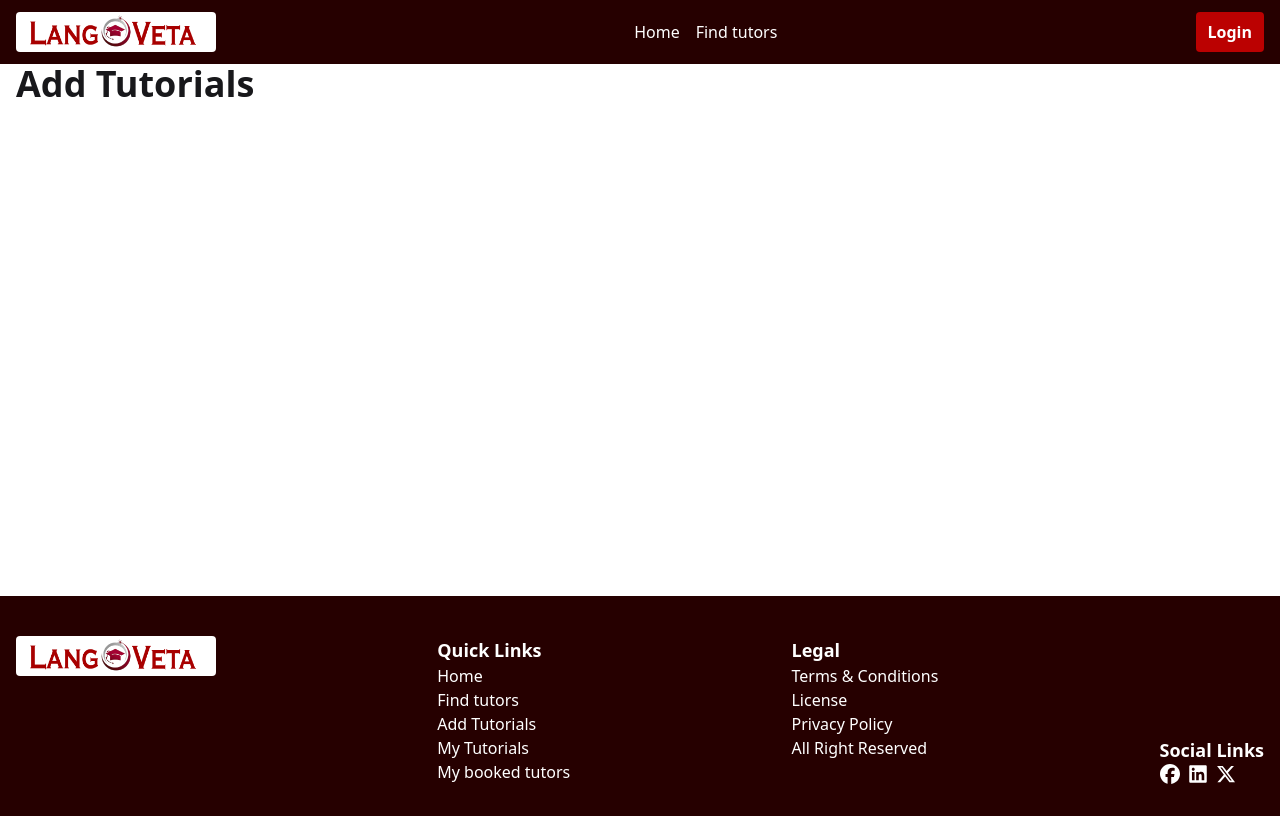
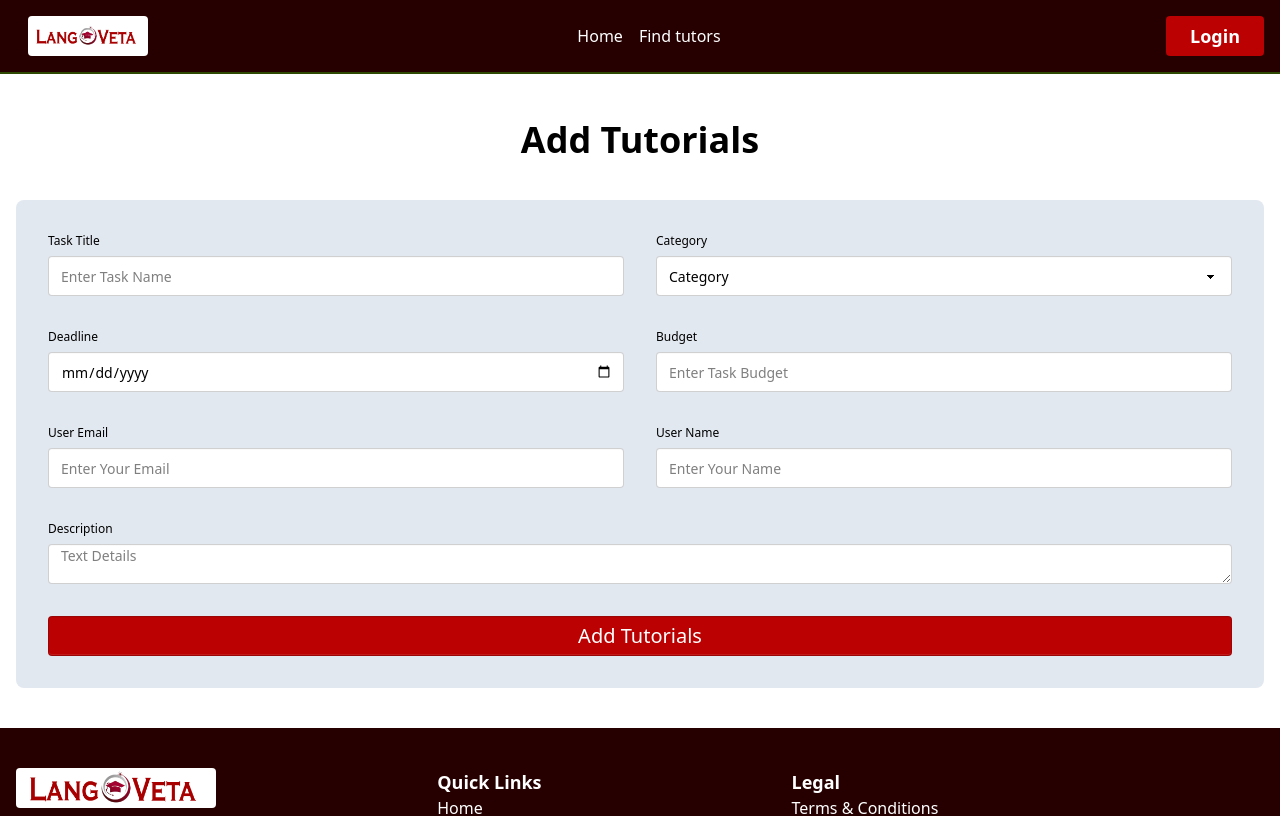
Before and after one commit to MizanRbf/langveta-client, a React (Vite) app: page /addTutorials in a window 1280 px wide. Shown: the top 816 px of the page. Built offline with nearby package versions, Linux system fonts and the light colour scheme; no server answers.

Commit message:
navbar menubar with menu icon added in navbar for small device

```diff
--- a/package.json
+++ b/package.json
@@ -14,7 +14,10 @@
     "firebase": "^11.8.1",
     "react": "^19.1.0",
     "react-dom": "^19.1.0",
-    "react-icons": "^5.5.0"
+    "react-helmet": "^6.1.0",
+    "react-icons": "^5.5.0",
+    "react-tooltip": "^5.28.1",
+    "sweetalert2": "^11.22.0"
   },
   "devDependencies": {
     "@eslint/js": "^9.25.0",
--- a/src/Layouts/RootLayouts/AuthLayouts/Login.jsx
+++ b/src/Layouts/RootLayouts/AuthLayouts/Login.jsx
@@ -33,7 +33,9 @@ const Login = () => {
         <div className="w-60 mx-auto">
           <img src="/assets/logo2.png" alt="" />
         </div>
-        <h2 className="text-center">Login Your Account</h2>
+        <div className="bg-primary text-white py-4 rounded-sm">
+          <h2 className="text-center">Login Your Account</h2>
+        </div>
         <hr className="text-[#e5e5e5] my-4" />
         <form onSubmit={handleLogin} className="fieldset">
           {/* Email */}
--- a/src/Layouts/RootLayouts/AuthLayouts/Register.jsx
+++ b/src/Layouts/RootLayouts/AuthLayouts/Register.jsx
@@ -38,7 +38,9 @@ const Register = () => {
         <div className="w-60 mx-auto">
           <img src="/assets/logo2.png" alt="" />
         </div>
-        <h2 className="text-center">Register Your Account</h2>
+        <div className="bg-primary text-white py-4 rounded-sm">
+          <h2 className="text-center">Register Your Account</h2>
+        </div>
         <hr className="my-4 text-[#e5e5e5]" />
         {/* Form */}
         <form onSubmit={handleRegister} className="fieldset">
--- a/src/Layouts/RootLayouts/AuthLayouts/SocialLogin.jsx
+++ b/src/Layouts/RootLayouts/AuthLayouts/SocialLogin.jsx
@@ -21,7 +21,7 @@ const SocialLogin = ({ from }) => {
     <div>
       <button
         onClick={handleGoogleLogin}
-        className="btn bg-white text-black border-primary"
+        className="btn bg-white text-black border-primary w-full hover:bg-slate-100"
       >
         <svg
           aria-label="Google logo"
--- a/src/Pages/AddTutorials/AddTutorials.jsx
+++ b/src/Pages/AddTutorials/AddTutorials.jsx
@@ -1,9 +1,141 @@
-import React from "react";
+import React, { useState } from "react";
+import { Helmet } from "react-helmet";
+import { useNavigate } from "react-router";
+import Swal from "sweetalert2";
 
 const AddTutorials = () => {
+  const navigate = useNavigate();
+  const [tasks, setTasks] = useState([]);
+
+  // Handle Add Tasks
+  const handleAddTask = (e) => {
+    e.preventDefault();
+    const form = e.target;
+    const formData = new FormData(form);
+    const newTask = Object.fromEntries(formData.entries());
+
+    // Create Task Collection in DB
+    fetch("https://skilnado-server.vercel.app/tasks", {
+      method: "POST",
+      headers: {
+        "content-type": "application/json",
+      },
+      body: JSON.stringify(newTask),
+    })
+      .then((res) => res.json())
+      .then((data) => {
+        console.log("after adding tasks to db", data);
+
+        if (data.insertedId) {
+          Swal.fire({
+            position: "top-end",
+            icon: "success",
+            title: "Task Added Successfully!",
+            showConfirmButton: false,
+            timer: 1500,
+          });
+          newTask._id = data.insertedId;
+          const newTasks = [...tasks, newTask];
+          setTasks(newTasks);
+          form.reset();
+          navigate("/myPostedTasks");
+        }
+      });
+  };
+
   return (
-    <div className="max-w-[1400px] mx-auto px-4 mt-[64px]">
-      <h1>Add Tutorials</h1>
+    <div className="pt-30">
+      <div className="mb-10 text-black px-4 max-w-[1400px] mx-auto">
+        {/* <Helmet>
+          <title>Langveta || Add Tutorials</title>
+        </Helmet> */}
+        {/* Content */}
+        <div className="text-center mb-10">
+          <h1 className="mb-4 text-center rounded-tr-4xl rounded-tl-4xl rounded-bl-sm rounded-br-sm">
+            Add Tutorials
+          </h1>
+        </div>
+
+        {/* Form */}
+        <form onSubmit={handleAddTask} className="bg-slate-200 p-4 rounded-lg">
+          <div className="grid grid-cols-1 md:grid-cols-2">
+            <fieldset className="fieldset border-base-300 rounded-box w-full p-4">
+              <label className="label text-black">Task Title</label>
+              <input
+                type="text"
+                name="taskTitle"
+                className="input w-full"
+                placeholder="Enter Task Name"
+              />
+            </fieldset>
+            <fieldset className="fieldset  border-base-300 rounded-box w-full p-4">
+              <label className="label text-black">Category</label>
+              <select
+                defaultValue="Category"
+                name="category"
+                className="select w-full"
+              >
+                <option disabled={true}>Category</option>
+                <option>Web Development</option>
+                <option>Design</option>
+                <option>Writing</option>
+                <option>Marketing</option>
+              </select>
+            </fieldset>
+            <fieldset className="fieldset  border-base-300 rounded-box w-full p-4">
+              <label className="label text-black">Deadline</label>
+              <input type="date" name="deadline" className="input w-full" />
+            </fieldset>
+            {/* Budget */}
+            <fieldset className="fieldset  border-base-300 rounded-box w-full p-4">
+              <label className="label text-black">Budget</label>
+              <input
+                type="text"
+                name="budget"
+                className="input w-full"
+                placeholder="Enter Task Budget"
+              />
+            </fieldset>
+            <fieldset className="fieldset  border-base-300 rounded-box w-full p-4">
+              <label className="label text-black">User Email</label>
+              <input
+                type="email"
+                name="email"
+                className="input w-full"
+                placeholder="Enter Your Email"
+              />
+            </fieldset>
+            <fieldset className="fieldset  border-base-300 rounded-box w-full p-4">
+              <label className="label text-black">User Name</label>
+              <input
+                type="text"
+                name="name"
+                className="input w-full"
+                placeholder="Enter Your Name"
+              />
+            </fieldset>
+          </div>
+          {/* Description */}
+          <fieldset className="fieldset  border-base-300 rounded-box w-full p-4">
+            <label className="label text-black">Description</label>
+            <textarea
+              type="text"
+              name="description"
+              className="input w-full"
+              placeholder="Text Details"
+            />
+          </fieldset>
+
+          {/* Button */}
+          <fieldset className="fieldset  rounded-box w-full p-4 ">
+            <input
+              type="submit"
+              className="input w-full font text-white bg-primary text-xl cursor-pointer"
+              value="Add Tutorials"
+            />
+          </fieldset>
+        </form>
+      </div>
     </div>
   );
 };
--- a/src/Shared/Navbar.jsx
+++ b/src/Shared/Navbar.jsx
@@ -1,29 +1,76 @@
-import { NavLink, useNavigate } from "react-router";
-import useAuth from "../Hooks/useAuth";
+import React, { useContext, useState } from "react";
+import { Link, NavLink, useNavigate } from "react-router";
+import { AuthContext } from "../Provider/AuthContext";
+import { Tooltip } from "react-tooltip";
+import { GiHamburgerMenu } from "react-icons/gi";
+import { RxCross2 } from "react-icons/rx";
+// import DarkMode from "./DarkMode";
 
 const Navbar = () => {
-  const { user, logOutUser } = useAuth();
+  const { user, logOut } = useContext(AuthContext);
   const navigate = useNavigate();
+  const [open, setOpen] = useState(false);
 
-  // Handle Logout
-  const handleLogout = () => {
-    logOutUser()
-      .then()
-      .catch((error) => console.log(error));
+  // sign out
+  const handleSignOut = () => {
+    logOut()
+      .then(() => {
+        console.log("signOut successfully");
+        navigate("/auth/login");
+      })
+      .catch((error) => {
+        console.log(error.message);
+      });
   };
+
   return (
-    <div className="bg-secondary py-3 fixed top-0 right-0 left-0 z-9">
-      <nav className="flex justify-between max-w-[1800px] mx-auto items-center px-4">
+    <div className="bg-secondary text-black border-2 border-b-[#3bb90565] border-x-0 border-t-0 py-4 fixed top-0 right-0 left-0 z-9">
+      <div className="flex justify-between items-center max-w-[1800px] mx-auto px-4">
+        {/* Logo */}
+        <div className="flex items-center gap-3 relative">
+          {/* Responsive Menubar */}
+          <span onClick={() => setOpen(!open)}>
+            {open ? (
+              <RxCross2 className="text-primary cursor-pointer  lg:hidden text-2xl" />
+            ) : (
+              <GiHamburgerMenu className="text-primary cursor-pointer lg:hidden text-2xl" />
+            )}
+          </span>
           {/* Company Logo */}
           <div>
             <img
-            className="w-50 bg-white rounded-sm"
+              className="w-30 bg-white rounded-sm py-2"
               src="/assets/logo2.png"
               alt=""
             />
           </div>
+          <ul
+            className={`top-13 left-0 absolute p-1 shadow bg-[#0e2b01] border-2 border-[#3bb90565] *:hover:bg-white *:hover:text-black *:hover:duration-300 rounded-md text-lg font-bold text-white space-y-2 z-9 ${
+              !open ? "hidden" : "block"
+            }`}
+          >
+            <li>
+              <Link to="/">Home</Link>
+            </li>
+            <li>
+              <Link to="/findTutors">Find Tutors</Link>
+            </li>
+            <li>
+              <Link to="/addTutorials">Add Tutorials</Link>
+            </li>
+            <li>
+              <Link to="/myTutorials">My Tutorials</Link>
+            </li>
+            <li>
+              <Link to="/myBookedTutors">My Booked Tutors</Link>
+            </li>
+          </ul>
+        </div>
+
+        {/* Menubar for Large Device */}
+
         {/* NavLinks */}
-        <div className="space-x-4 text-white">
+        <div className="space-x-4 text-white hidden lg:block">
           <NavLink to="/">Home</NavLink>
 
           <NavLink to="/findTutors">Find tutors</NavLink>
@@ -40,29 +87,50 @@ const Navbar = () => {
           )}
         </div>
 
-        {/* Authentication */}
-        <div className="flex gap-2">
+        {/* Login Info */}
+        <div className="flex gap-4 items-center">
+          {/* <div className="bg-white rounded-4xl p-1 rounded-">
+            <DarkMode></DarkMode>
+          </div> */}
           {/* User Info */}
+          <div>
             {user && (
+              <a className="my-anchor-element">
+                <div className="relative group cursor-pointer ring-primary ring-2 ring-offset-2 rounded-full">
                   <img
-              className="w-10 rounded-full h-10 ring-2"
-              src={user?.photoURL}
-              alt=""
+                    className=" rounded-full min-w-[30px] md:min-w-[35px] h-[30px] md:h-[35px]"
+                    src={user.photoURL}
+                    alt="User"
                   />
+                </div>
+
+                <Tooltip anchorSelect=".my-anchor-element" place="left">
+                  <p>{user?.displayName || "User"}</p>
+                </Tooltip>
+              </a>
             )}
-
-          {/* Login & LogOut Button */}
+          </div>
+          {/* Log Button */}
+          <div>
             {user ? (
-            <button className="button" onClick={handleLogout}>
+              <button
+                onClick={handleSignOut}
+                to=""
+                className="bg-primary rounded-sm text-sm md:text-lg py-1 md:py-2 px-2 md:px-6 font-bold text-white"
+              >
                 Logout
               </button>
             ) : (
-            <button className="button" onClick={() => navigate("/Login")}>
+              <Link
+                to="/auth/login"
+                className="bg-primary rounded-sm text-sm md:text-lg py-1 md:py-2 px-2 md:px-6 font-bold text-white"
+              >
                 Login
-            </button>
+              </Link>
             )}
           </div>
-      </nav>
+        </div>
+      </div>
     </div>
   );
 };
--- a/src/main.jsx
+++ b/src/main.jsx
@@ -4,6 +4,7 @@ import "./index.css";
 import { RouterProvider } from "react-router";
 import { router } from "./Routes/Routes.jsx";
 import AuthProvider from "./Provider/AuthProvider.jsx";
+// import { HelmetProvider } from "react-helmet-async";
 
 createRoot(document.getElementById("root")).render(
   <StrictMode>
```
Also changed, not shown: 1 other file (tests, documents, lock files or other folders). Lines whose indentation alone changed are shown as unchanged.
